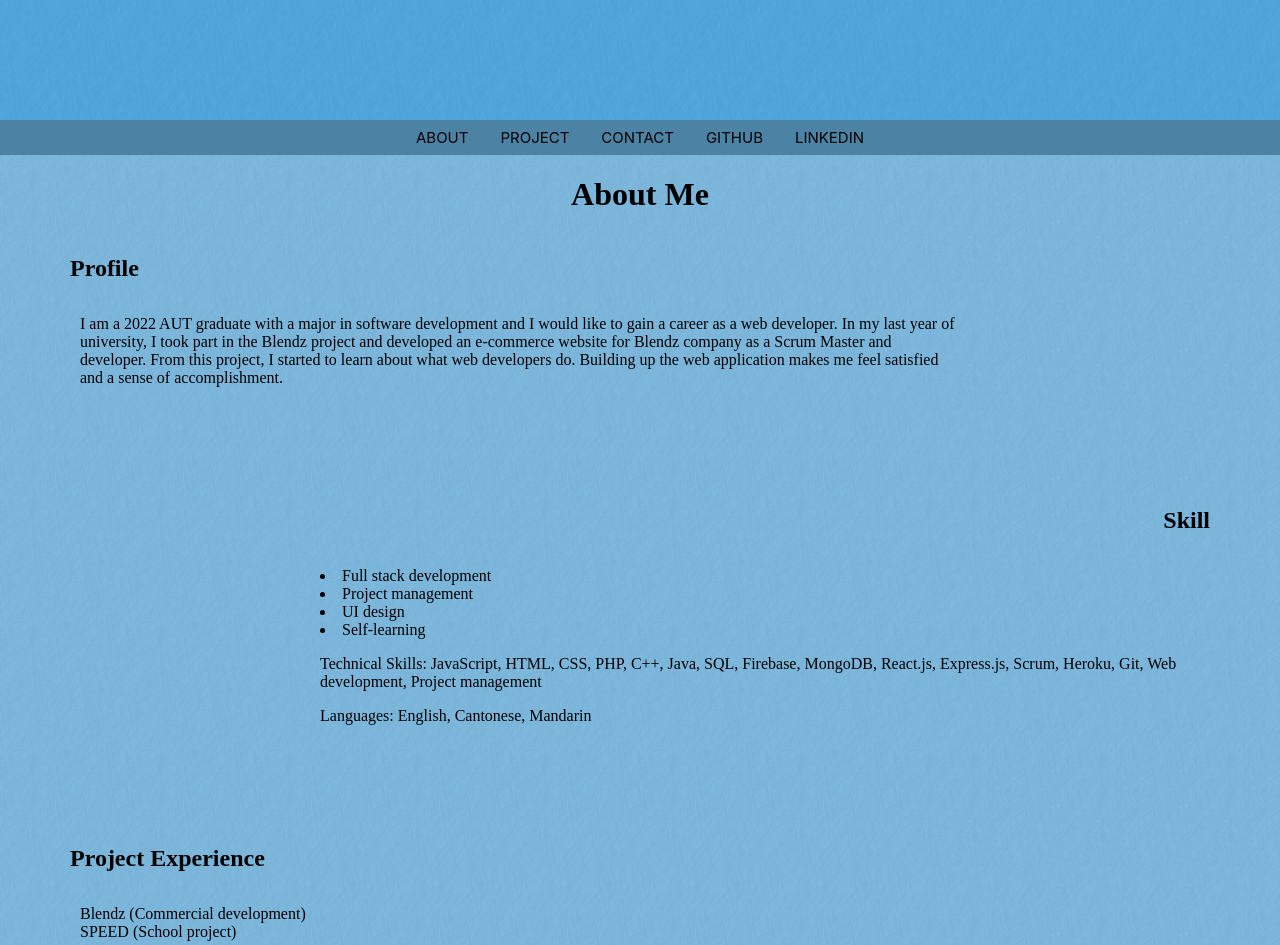
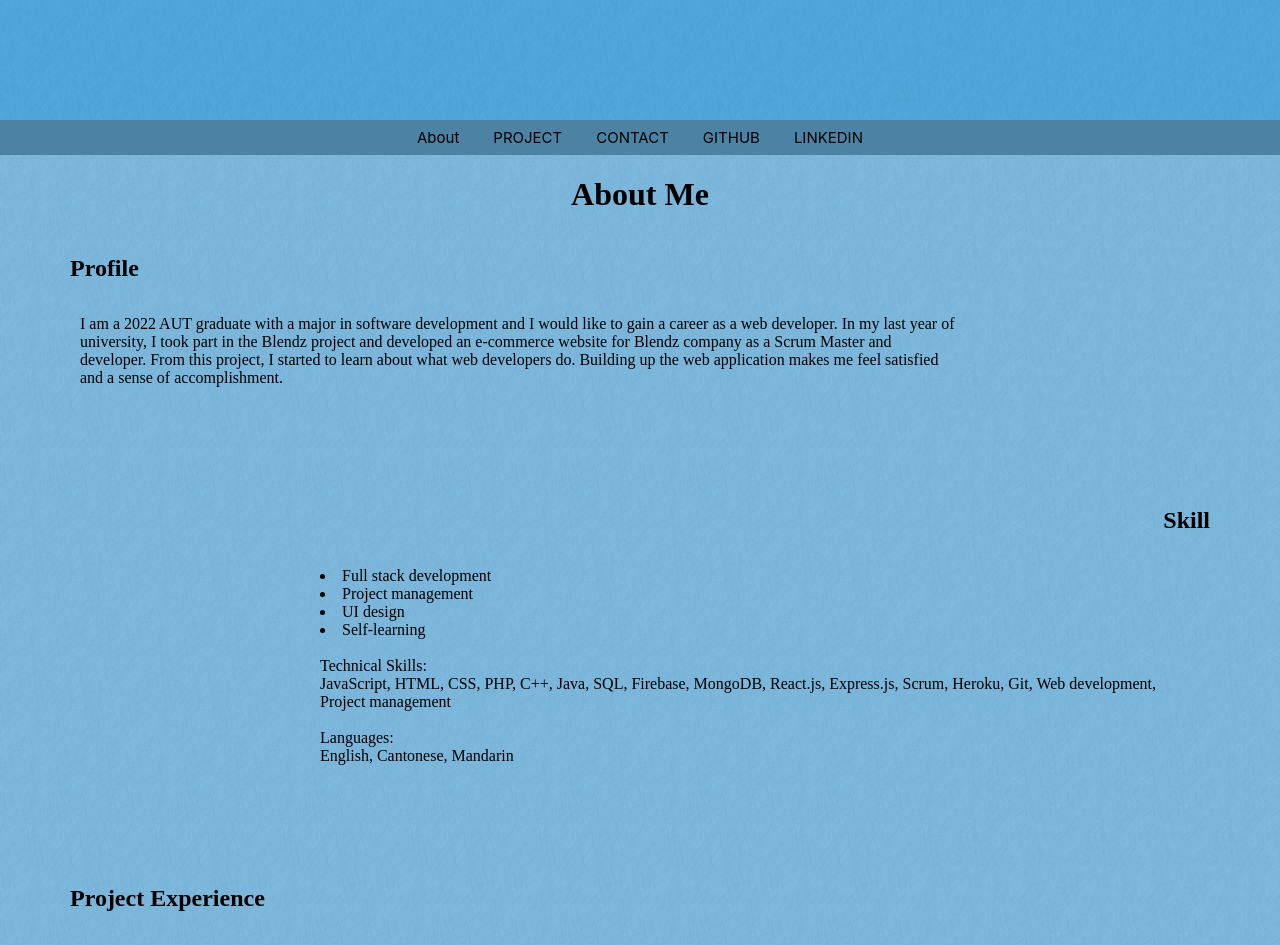
Before and after one commit to Jason-5-37/JWeb, a React (Create React App) app: page / in a window 1280 px wide. Shown: the part 380-1325 px from the top of the page. Built offline with nearby package versions, Linux system fonts and the light colour scheme.

Commit message:
fix bugs in About page

```diff
--- a/public/index.html
+++ b/public/index.html
@@ -10,15 +10,14 @@
       content="Web site created using create-react-app"
     />
     <link rel="apple-touch-icon" href="%PUBLIC_URL%/logo192.png" />
-    <link rel="manifest" href="%PUBLIC_URL%/manifest.json" />
+
     <!-- AOS-->
     <link rel="stylesheet" href="https://unpkg.com/aos@next/dist/aos.css" />
     <script src="https://unpkg.com/aos@next/dist/aos.js"></script>
     <!-- Animate-->
     <link
     rel="stylesheet"
-    href="https://cdnjs.cloudflare.com/ajax/libs/animate.css/4.1.1/animate.min.css"
-    />
+    href="https://cdnjs.cloudflare.com/ajax/libs/animate.css/4.1.1/animate.min.css"/>
     <title>ZhanhongLu</title>
   </head>
   <body id="BodyColor">
--- a/src/App.js
+++ b/src/App.js
@@ -2,6 +2,7 @@ import React, { Component } from "react";
 import { BrowserRouter as Router, Route, Link, Switch} from 'react-router-dom';
 import Header from './components/header';
 import About from './page/About';
+import Project from "./page/Project";
 
 class App extends Component {
 
@@ -12,6 +13,7 @@ class App extends Component {
       <Router>
       <Switch>
         <Route exact path="/" component={About} />
+        <Route exact path="/project" component={Project} />
       </Switch>
       </Router>
       </>
--- a/src/components/header/index.js
+++ b/src/components/header/index.js
@@ -8,11 +8,11 @@ class Header extends Component {
             <>
             <div id = "Pic"/>
             <div id = "NarBar">
-                <div id = "NarItem" class="animate__animated animate__fadeInTopLeft">ABOUT</div>
-                <div id = "NarItem" class="animate__animated animate__fadeInTopLeft">PROJECT</div>
-                <div id = "NarItem" class="animate__animated animate__fadeInTopLeft">CONTACT</div>
-                <div id = "NarItem" class="animate__animated animate__fadeInTopLeft">GITHUB</div>
-                <div id = "NarItem" class="animate__animated animate__fadeInTopLeft">LINKEDIN</div>
+                <div id = "NarItem" className="animate__animated animate__fadeInTopLeft">About</div>
+                <div id = "NarItem" className="animate__animated animate__fadeInTopLeft">PROJECT</div>
+                <div id = "NarItem" className="animate__animated animate__fadeInTopLeft">CONTACT</div>
+                <div id = "NarItem" className="animate__animated animate__fadeInTopLeft">GITHUB</div>
+                <div id = "NarItem" className="animate__animated animate__fadeInTopLeft">LINKEDIN</div>
             </div>
             </>
             )
--- a/src/page/About/index.js
+++ b/src/page/About/index.js
@@ -25,24 +25,21 @@ class About extends Component {
                     <li>Full stack development</li>
                     <li>Project management</li>
                     <li>UI design</li>
-                    <li>Self-learning</li>
-                    <p>
-                        Technical Skills:
-                        JavaScript, HTML, CSS, PHP, C++, Java, SQL, Firebase, MongoDB, React.js,
-                        Express.js, Scrum, Heroku, Git, Web development, Project management
-                    </p>
-                    <p>
-                        Languages:
-                        English, Cantonese, Mandarin
-                    </p>
+                    <li>Self-learning</li><br/>
+                    Technical Skills:<br/>
+                    JavaScript, HTML, CSS, PHP, C++, Java, SQL, Firebase, MongoDB, React.js,
+                    Express.js, Scrum, Heroku, Git, Web development, Project management<br/><br/>
+
+                    Languages:<br/>
+                    English, Cantonese, Mandarin
                 </p>
             </div>
 
             <div id="ContentBox" className="leftBox" data-aos="fade-right">
                 <h2 id = "SubTitle" className="LeftSubTitle">Project Experience</h2>
                 <p id = "content">
-                <div>Blendz (Commercial development)</div>
-                <div>SPEED (School project)</div>
+                Blendz (Commercial development)<br/>
+                SPEED (School project)
                 </p>
 
             </div>
--- /dev/null
+++ b/src/page/Project/index.js
@@ -0,0 +1,13 @@
+import React, { Component } from "react";
+
+class Project extends Component {
+    render() {
+        return (
+            <>
+            <div>Project</div>
+            </>
+            )
+        }
+}
+
+export default Project;
```
